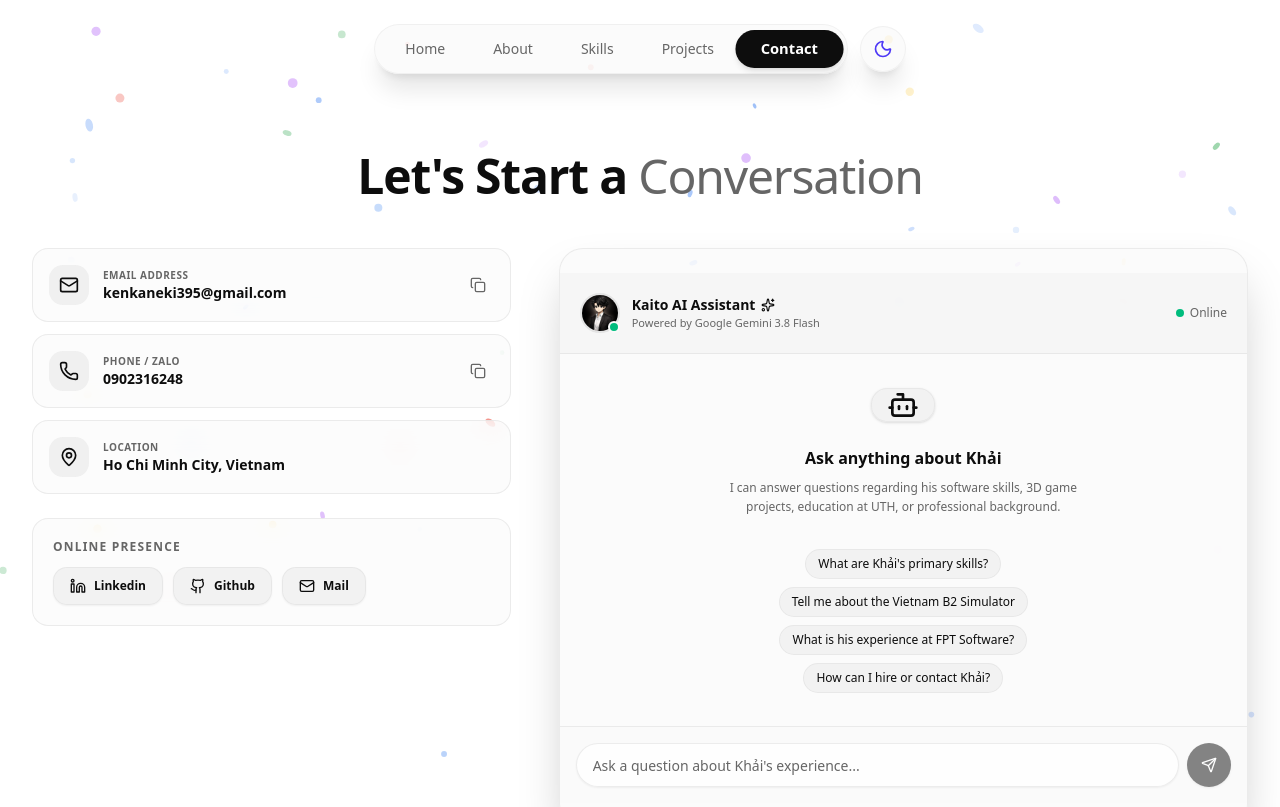
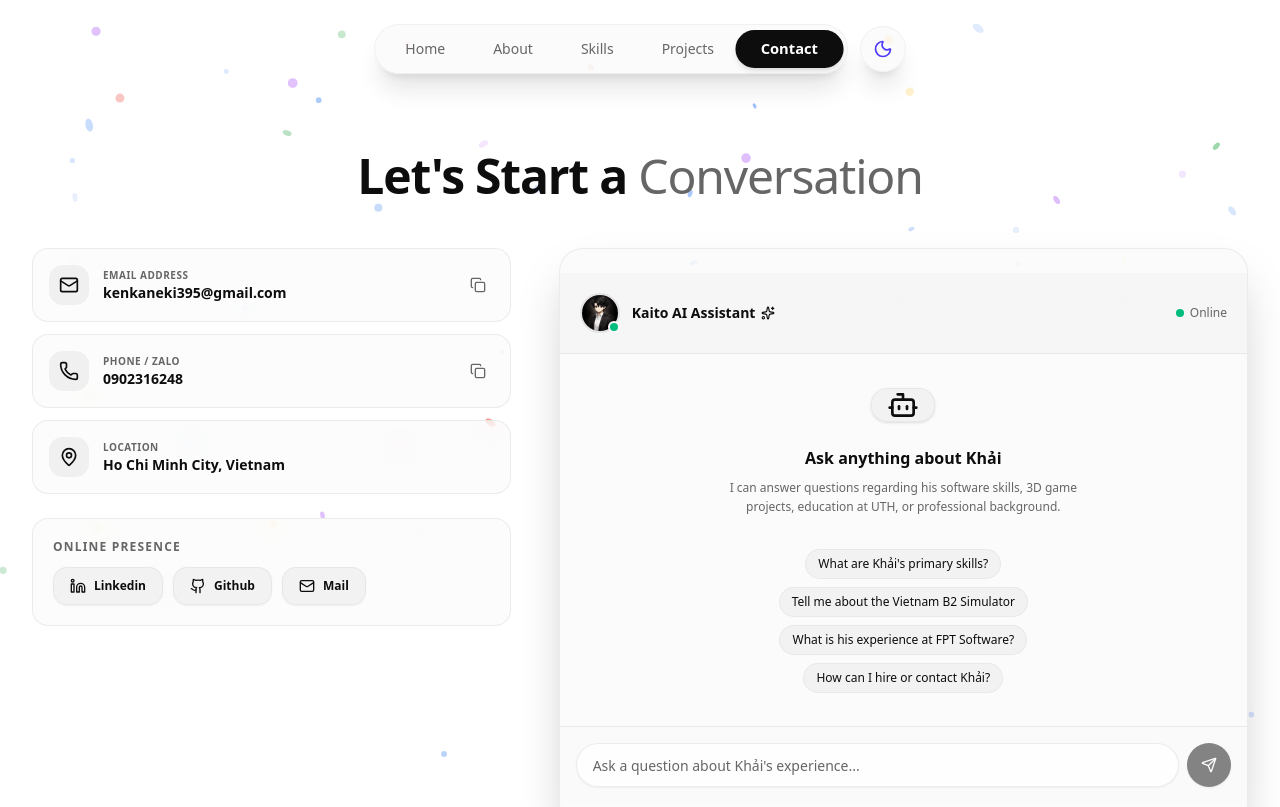
Before and after one commit to KaitoDeus/Portfolio, a Next.js app: page /contact in a window 1280 px wide. Shown: the top 807 px of the page. Built offline with nearby package versions, Linux system fonts and the light colour scheme.

Commit message:
style: hide Gemini branding from AI assistant chat widget and contact metadata

```diff
--- a/src/app/contact/page.tsx
+++ b/src/app/contact/page.tsx
@@ -4,7 +4,7 @@ import ContactPage from '@/sections/Contact/ContactPage';
 export const metadata: Metadata = {
   title: 'Contact & AI Assistant | Võ Anh Khải',
   description:
-    'Get in touch with Võ Anh Khải via email, phone, or LinkedIn, or chat live with his intelligent Gemini AI assistant.',
+    'Get in touch with Võ Anh Khải via email, phone, or LinkedIn, or chat live with his intelligent AI assistant.',
 };
 
 export default function Page() {
--- a/src/sections/Contact/ContactPage.tsx
+++ b/src/sections/Contact/ContactPage.tsx
@@ -279,9 +279,6 @@ export default function ContactPage() {
                       <span>Kaito AI Assistant</span>
                       <Sparkles className="w-3.5 h-3.5 text-foreground" />
                     </h3>
-                    <p className="text-[11px] text-muted-foreground">
-                      Powered by Google Gemini 3.8 Flash
-                    </p>
                   </div>
                 </div>
 
@@ -338,7 +335,7 @@ export default function ContactPage() {
                           <span className="w-1.5 h-1.5 rounded-full bg-foreground animate-bounce [animation-delay:0.2s]" />
                           <span className="w-1.5 h-1.5 rounded-full bg-foreground animate-bounce [animation-delay:0.4s]" />
                         </div>
-                        <span>Gemini is thinking...</span>
+                        <span>Thinking...</span>
                       </div>
                     )}
                     <div ref={chatEndRef} />
```
